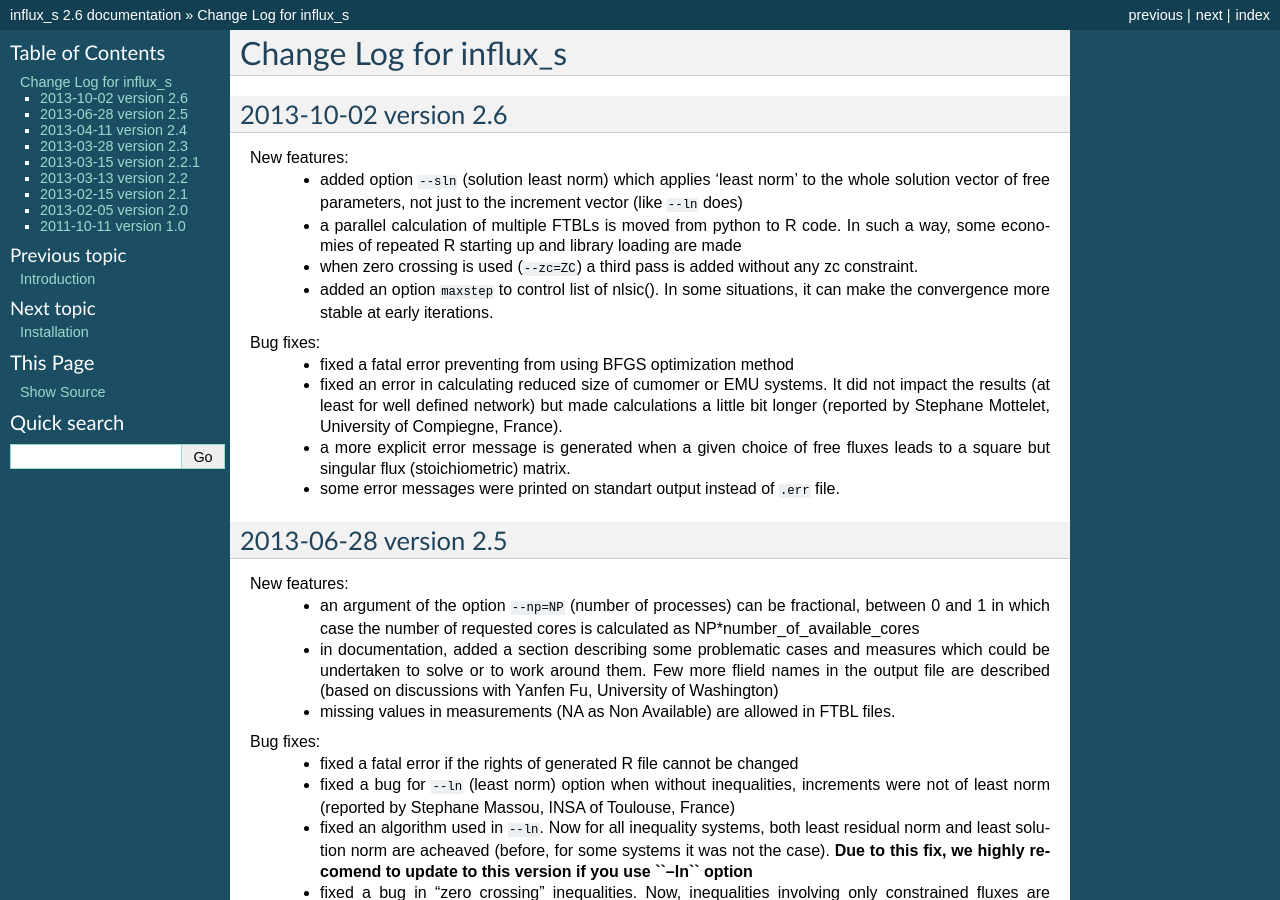
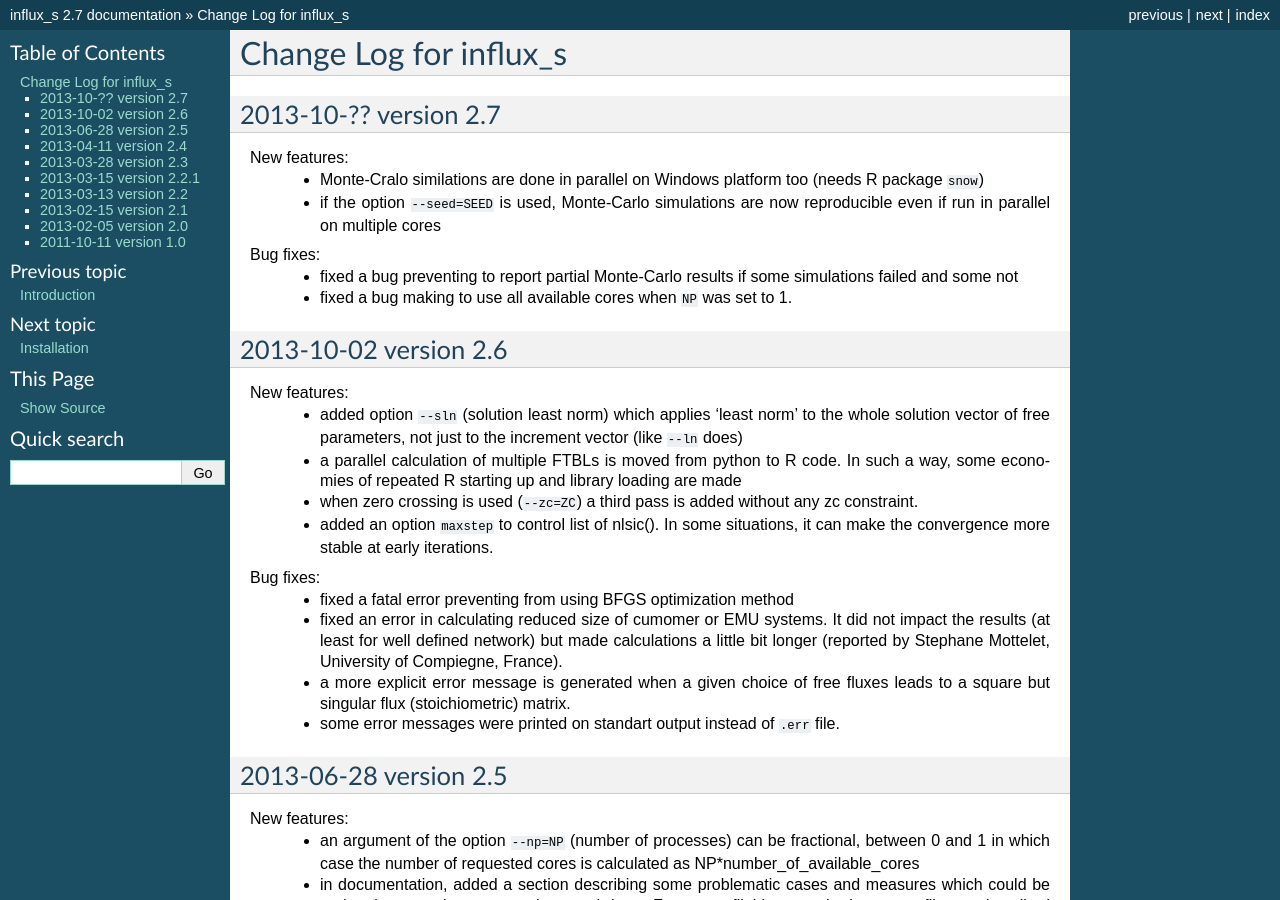
Before and after one commit to sgsokol/influx, a Sphinx documentation site: the page built from doc/changelog.rst, in a window 1280 px wide and 900 px high. Built offline with Sphinx 7.4.7, drawn with Linux system fonts in a browser that asks for light colours; some of the changed text lies outside the part shown.

Commit message:
started version 2.7

```diff
--- a/doc/ChangeLog.txt
+++ b/doc/ChangeLog.txt
@@ -1,6 +1,16 @@
 =======================
 Change Log for influx_s
 =======================
+
+2013-10-?? version 2.7
+----------------------
+New features:
+ - Monte-Cralo similations are done in parallel on Windows platform too (needs R package ``snow``)
+ - if the option ``--seed=SEED`` is used, Monte-Carlo simulations are now reproducible even if run in parallel on multiple cores
+
+Bug fixes:
+ - fixed a bug preventing to report partial Monte-Carlo results if some simulations failed and some not
+ - fixed a bug making to use all available cores when ``NP`` was set to 1.
 
 2013-10-02 version 2.6
 ----------------------
--- a/doc/conf.py
+++ b/doc/conf.py
@@ -48,9 +48,9 @@ copyright = u'2012, 2013, INRA'
 # built documents.
 #
 # The short X.Y version.
-version = '2.6'
+version = '2.7'
 # The full version, including alpha/beta/rc tags.
-release = '2.6'
+release = '2.7'
 
 # The language for content autogenerated by Sphinx. Refer to documentation
 # for a list of supported languages.
```
